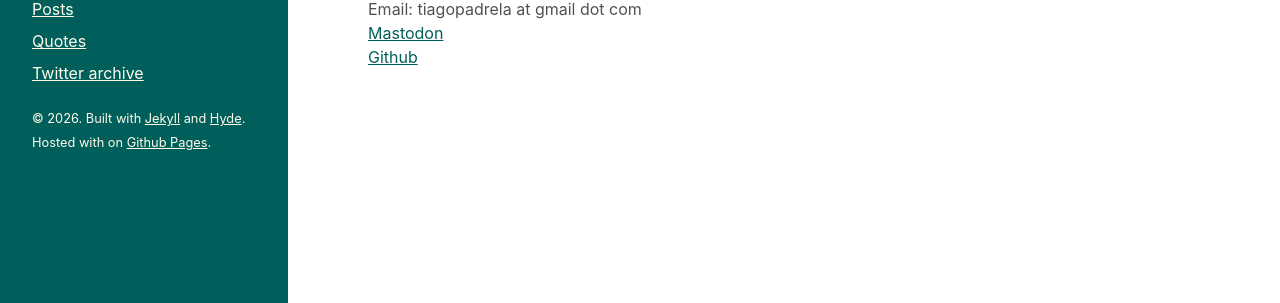
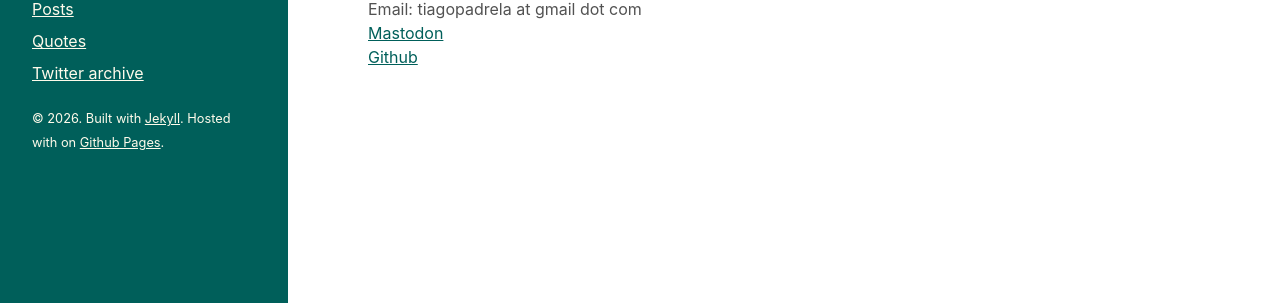
Before and after one commit to tiagoamaro/tiagoamaro.com.br_jekyll, a Jekyll site: the page built from about.html, in a window 1280 px wide. Shown: the part 319-622 px from the top of the page. Built offline with Jekyll 4.4.1, drawn with Linux system fonts in a browser that asks for light colours.

Commit message:
Remove Poole/Hyde attribution and references
Site no longer uses the Poole/Hyde theme CSS — removed the README section
and sidebar footer credit link.

```diff
--- a/_includes/sidebar.html
+++ b/_includes/sidebar.html
@@ -25,7 +25,7 @@
 
     <p class="sidebar-copyright hidden md:block">
       <small>
-        &copy; {{ site.time | date: '%Y' }}. Built with <a class="text-amber-50 hover:text-amber-400" href="http://jekyllrb.com/" target="_blank">Jekyll</a> and <a class="text-amber-50 hover:text-amber-400" href="https://github.com/poole/hyde" target="_blank">Hyde</a>. Hosted with <span class="fa fa-heart-o"></span> on <a class="text-amber-50 hover:text-amber-400" href="http://pages.github.com/" target="_blank">Github Pages</a>.
+        &copy; {{ site.time | date: '%Y' }}. Built with <a class="text-amber-50 hover:text-amber-400" href="http://jekyllrb.com/" target="_blank">Jekyll</a>. Hosted with <span class="fa fa-heart-o"></span> on <a class="text-amber-50 hover:text-amber-400" href="http://pages.github.com/" target="_blank">Github Pages</a>.
       </small>
     </p>
 
```
Also changed, not shown: README.md.
